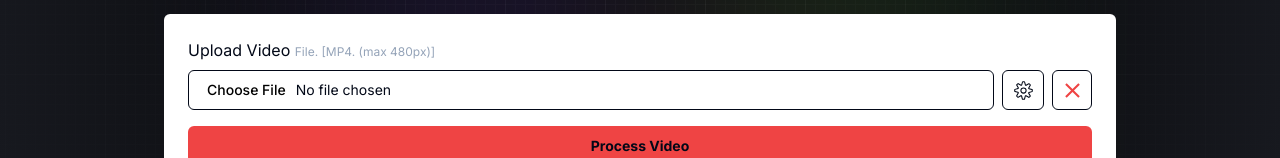
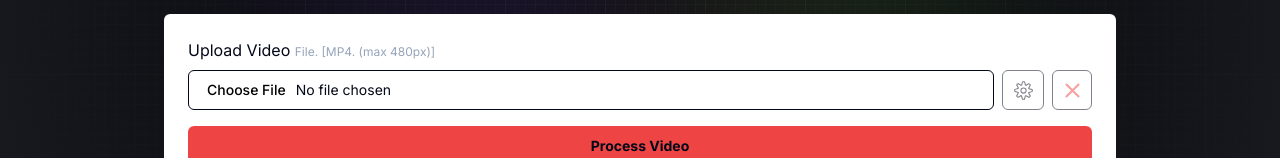
Before and after one commit to NyanDesigns/thevideosummarizer, a Next.js app: page / in a window 1280 px wide. Shown: the part 431-589 px from the top of the page. Built offline with nearby package versions, Linux system fonts and the light colour scheme.

Commit message:
Clear Button Fix

```diff
--- a/components/hero/VideoBlock.js
+++ b/components/hero/VideoBlock.js
@@ -115,7 +115,7 @@ export function VideoBlock() {
             <Popover>
               {/* settingsTriggerButton */}
               <PopoverTrigger asChild>
-                <Button variant="outline" className="p-0">
+                <Button variant="outline" className="p-0" disabled={!video}>
                   <div className="flex h-[40px] w-[40px] items-center justify-center">
                     <CiSettings className="h-[25px] w-[25px]" />
                   </div>
@@ -169,6 +169,7 @@ export function VideoBlock() {
                 e.preventDefault(); // Add this line
                 handleClearInputs();
               }}
+              disabled={!video}
             >
               <div className="flex h-[40px] w-[40px] items-center justify-center">
                 <MdClear className="h-[25px] w-[25px] text-red-500" />
@@ -193,7 +194,7 @@ export function VideoBlock() {
         }`}
       >
         {/* VideoBlock */}
-        <div className="max-w-[360px] min-w-[360px] rounded-md bg-background p-4">
+        <div className="min-w-[360px] max-w-[360px] rounded-md bg-background p-4">
           <VideoPreviewComponent video={video} />
         </div>
         {/* AiBlock */}
```
